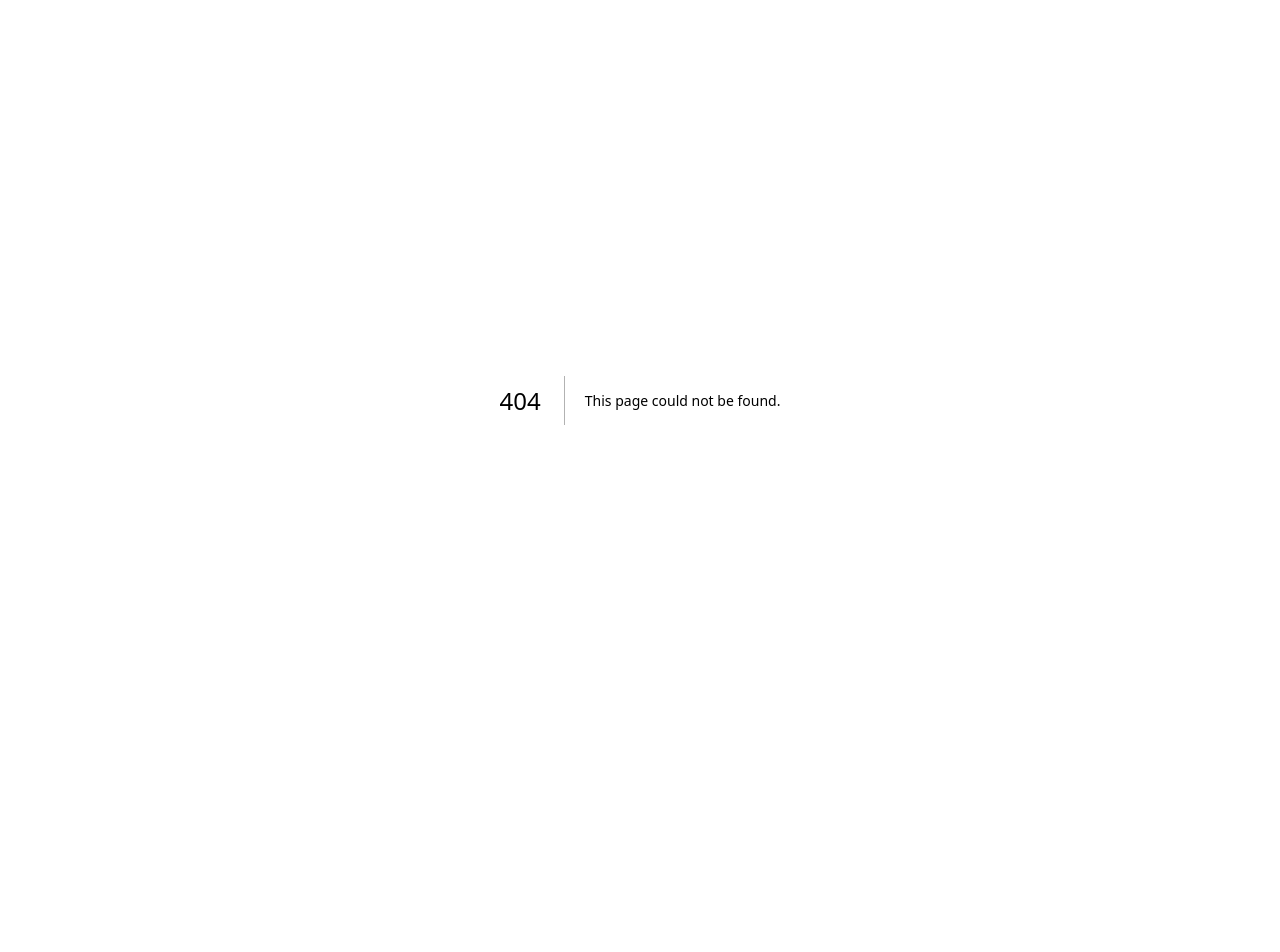
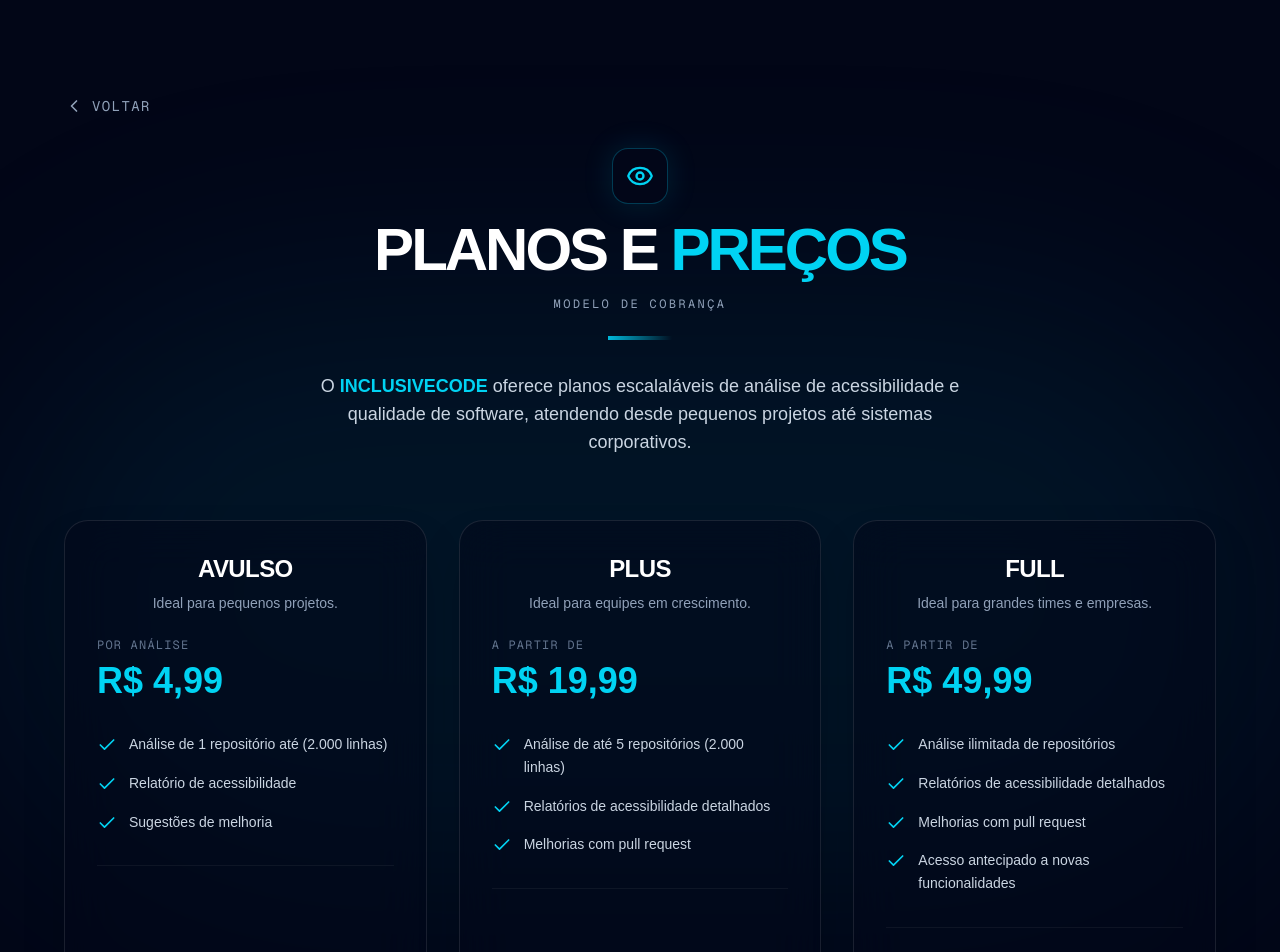
Before and after one commit to Murilo013/InclusiveCodeFront, a Next.js app: page /pricing in a window 1280 px wide. Before the commit this address had no page. Shown: the top 952 px of the page. Before the commit the page ends 800 px from the top, so only its background shows below. Built offline with nearby package versions, Linux system fonts and the light colour scheme.

Commit message:
fix history

```diff
--- a/app/analysis/page.tsx
+++ b/app/analysis/page.tsx
@@ -626,10 +626,7 @@
                   className="pointer-events-none opacity-0 group-hover:opacity-100 transition-opacity duration-150 absolute left-1/2 -translate-x-1/2 mt-2 w-150 bg-slate-800 text-sm text-slate-200 p-3 rounded shadow-lg z-50 break-words ml-36"
                 >
                   A pontuação de acessibilidade é calculada com base nos problemas encontrados no código.
-                  A pontuação e a classificação são fornecidas diretamente pelo backend.
 
-                  <br /><br />
-                  O frontend apenas exibe os valores retornados na análise.
                 </div>
               </div>
 
--- a/app/api/analyze/history/route.ts
+++ b/app/api/analyze/history/route.ts
@@ -1,31 +1,47 @@
 import { NextRequest, NextResponse } from 'next/server';
-import { UPSTREAM_BASE } from '../../../lib/upstream';
+
+function getApiBaseUrl(): string {
+  const value = process.env.API_BASE_URL?.trim();
+
+  if (!value) {
+    throw new Error('API_BASE_URL is not configured.');
+  }
+
+  return value;
+}
+
+function parseUpstreamResponse(raw: string): Record<string, unknown> | unknown[] {
+  if (!raw) {
+    return [];
+  }
+
+  try {
+    const data = JSON.parse(raw) as unknown;
+    return data && typeof data === 'object' ? (data as Record<string, unknown> | unknown[]) : [];
+  } catch {
+    return { message: raw };
+  }
+}
 
 export async function GET(req: NextRequest) {
-  const userId = req.nextUrl.searchParams.get('userId');
+  const userId = req.nextUrl.searchParams.get('userId')?.trim();
 
   if (!userId) {
     return NextResponse.json({ error: 'User ID required' }, { status: 400 });
   }
 
   try {
-    const upstream = await fetch(`${UPSTREAM_BASE}/api/analyze/history/me?userId=${userId}`, {
-      method: 'GET',
-      headers: { 'Content-Type': 'application/json' },
-    });
+    const upstream = await fetch(
+      `${getApiBaseUrl()}/api/analyze/history/me?userId=${encodeURIComponent(userId)}`,
+      {
+        method: 'GET',
+        headers: { 'Content-Type': 'application/json' },
+        cache: 'no-store',
+      }
+    );
 
     const raw = await upstream.text();
-
-    if (!raw) {
-      return NextResponse.json([], { status: 200 });
-    }
-
-    try {
-      const data = JSON.parse(raw);
-      return NextResponse.json(data, { status: upstream.status });
-    } catch {
-      return NextResponse.json({ message: raw }, { status: upstream.status });
-    }
+    return NextResponse.json(parseUpstreamResponse(raw), { status: upstream.status });
   } catch (err: unknown) {
     const message = err instanceof Error ? err.message : String(err);
     return NextResponse.json({ message: 'Failed to fetch history', detail: message }, { status: 502 });
--- /dev/null
+++ b/app/api/analyze/historys/route.ts
@@ -0,0 +1 @@
+export { GET } from "../history/route";
--- a/app/components/Sidebar.tsx
+++ b/app/components/Sidebar.tsx
@@ -1,6 +1,6 @@
 "use client";
 import React from 'react';
-import { X, User, BookOpenText } from 'lucide-react';
+import { X, User, BookOpenText, CreditCard } from 'lucide-react';
 import { useRouter } from 'next/navigation';
 import { clearStoredAuthUser } from '../lib/authUserSession';
 
@@ -71,6 +71,13 @@
             <div className="space-y-4">
               <h4 className="text-[10px] font-mono text-slate-600 uppercase tracking-widest px-2">Core_Settings</h4>
               <nav className="space-y-2">
+                <button
+                  onClick={() => goTo('/pricing')}
+                  className="cursor-pointer w-full flex items-center gap-4 px-4 py-3 rounded-xl bg-white/5 text-slate-300 hover:text-cyan-400 hover:bg-cyan-500/10 border border-white/5 transition-all group"
+                >
+                  <CreditCard className="w-5 h-5 text-slate-500 group-hover:text-cyan-400" />
+                  <span className="text-sm font-medium">Planos e Preços</span>
+                </button>
                 <button className="cursor-pointer w-full flex items-center gap-4 px-4 py-3 rounded-xl bg-white/5 text-slate-300 hover:text-cyan-400 hover:bg-cyan-500/10 border border-white/5 transition-all group">
                   <BookOpenText className="w-5 h-5 text-slate-500 group-hover:text-cyan-400" />
                   <span className="text-sm font-medium">Protocolos de acessibilidade</span>
--- /dev/null
+++ b/app/pricing/page.tsx
@@ -0,0 +1,148 @@
+"use client";
+
+import React from "react";
+import { Eye, Check, ChevronLeft } from "lucide-react";
+import { useRouter } from "next/navigation";
+
+export default function PricingPage() {
+  const router = useRouter();
+
+  const plans = [
+    {
+      name: "AVULSO",
+      description: "Ideal para pequenos projetos.",
+      price: "4,99",
+      period: "por análise",
+      features: [
+        "Análise de 1 repositório até (2.000 linhas)",
+        "Relatório de acessibilidade",
+        "Sugestões de melhoria",
+      ],
+    },
+    {
+      name: "PLUS",
+      description: "Ideal para equipes em crescimento.",
+      price: "19,99",
+      period: "a partir de",
+      features: [
+        "Análise de até 5 repositórios (2.000 linhas)",
+        "Relatórios de acessibilidade detalhados",
+        "Melhorias com pull request",
+      ],
+    },
+    {
+      name: "FULL",
+      description: "Ideal para grandes times e empresas.",
+      price: "49,99",
+      period: "a partir de",
+      features: [
+        "Análise ilimitada de repositórios",
+        "Relatórios de acessibilidade detalhados",
+        "Melhorias com pull request",
+        "Acesso antecipado a novas funcionalidades",
+      ],
+    },
+  ];
+
+  return (
+    <div className="min-h-screen flex flex-col items-center justify-start p-4 relative overflow-hidden bg-[#020617]">
+      {/* Gradient background */}
+      <div className="absolute top-1/2 left-1/2 -translate-x-1/2 -translate-y-1/2 w-full h-[600px] bg-cyan-600/10 blur-[120px] rounded-full pointer-events-none" />
+
+      <div className="w-full max-w-6xl z-10 mt-16 md:mt-20">
+        {/* Back Button */}
+        <button
+          onClick={() => router.back()}
+          className="mb-8 flex items-center gap-2 text-slate-400 hover:text-cyan-400 transition-colors group"
+        >
+          <ChevronLeft className="w-5 h-5 group-hover:-translate-x-1 transition-transform" />
+          <span className="text-sm font-mono uppercase tracking-widest">Voltar</span>
+        </button>
+
+        {/* Header */}
+        <div className="text-center mb-16 space-y-4">
+          <div className="inline-flex items-center justify-center w-14 h-14 rounded-2xl bg-slate-950 border border-cyan-500/30 shadow-[0_0_30px_rgba(6,182,212,0.15)] mb-4">
+            <Eye className="w-7 h-7 text-cyan-400" />
+          </div>
+
+          <h1 className="text-5xl md:text-6xl font-black text-white tracking-tighter uppercase">
+            Planos e <span className="text-cyan-400">Preços</span>
+          </h1>
+
+          <p className="text-slate-400 font-mono text-xs uppercase tracking-[0.2em]">
+            MODELO DE COBRANÇA
+          </p>
+
+          <div className="h-1 w-16 bg-gradient-to-r from-cyan-500 to-transparent mx-auto mt-6" />
+
+          <p className="text-slate-300 text-lg max-w-2xl mx-auto mt-8">
+            O <span className="font-bold text-cyan-400">INCLUSIVECODE</span> oferece planos escalaláveis de análise de acessibilidade e qualidade de software, atendendo desde pequenos projetos até sistemas corporativos.
+          </p>
+        </div>
+
+        {/* Plans Grid */}
+        <div className="grid grid-cols-1 md:grid-cols-3 gap-8 mb-16">
+          {plans.map((plan, index) => (
+            <div
+              key={index}
+              className="group relative bg-slate-950/50 backdrop-blur-xl border border-white/10 rounded-3xl p-8 shadow-2xl hover:shadow-[0_0_50px_rgba(6,182,212,0.2)] hover:border-cyan-500/30 transition-all duration-300 flex flex-col"
+            >
+              {/* Gradient overlay on hover */}
+              <div className="absolute inset-0 bg-gradient-to-br from-cyan-500/0 to-cyan-500/0 group-hover:from-cyan-500/5 group-hover:to-cyan-500/10 rounded-3xl transition-all duration-300 pointer-events-none" />
+
+              <div className="relative z-10 flex flex-col h-full">
+
+                {/* Plan Name */}
+                <h3 className="text-2xl font-black text-white mb-2 uppercase tracking-tight text-center">
+                  {plan.name}
+                </h3>
+
+                {/* Description */}
+                <p className="text-slate-400 text-sm mb-6 text-center">{plan.description}</p>
+
+                {/* Price */}
+                <div className="mb-8">
+                  <p className="text-slate-500 text-xs font-mono uppercase tracking-widest mb-2">
+                    {plan.period}
+                  </p>
+                  <div className="flex items-baseline gap-1">
+                    <span className="text-4xl font-black text-cyan-400">
+                      R$ {plan.price}
+                    </span>
+                  </div>
+                </div>
+
+                {/* Features */}
+                <div className="space-y-4 mb-8 pb-8 border-b border-white/5">
+                  {plan.features.map((feature, featureIndex) => (
+                    <div
+                      key={featureIndex}
+                      className="flex items-start gap-3 group/feature"
+                    >
+                      <Check className="w-5 h-5 text-cyan-400 mt-0.5 flex-shrink-0" />
+                      <span className="text-slate-300 text-sm leading-relaxed">
+                        {feature}
+                      </span>
+                    </div>
+                  ))}
+                </div>
+
+                {/* CTA Button - using mt-auto to push to bottom */}
+                <button className="mt-auto w-full py-3.5 bg-gradient-to-r from-cyan-600 to-cyan-500 text-white text-sm font-bold uppercase tracking-[0.15em] rounded-xl hover:shadow-[0_0_30px_rgba(6,182,212,0.4)] transition-all duration-300 group-hover:shadow-[0_0_30px_rgba(6,182,212,0.4)] hover:from-cyan-500 hover:to-cyan-400">
+                  {index === 0 ? "Comprar Análise" : "Assinar Plano"}
+                </button>
+              </div>
+            </div>
+          ))}
+        </div>
+
+        {/* Additional Info */}
+        <div className="text-center pb-12">
+          <p className="text-slate-500 text-sm">
+            Dúvidas? Entre em contato com nosso time de suporte
+          </p>
+        </div>
+      </div>
+    </div>
+  );
+}
--- a/app/profile/page.tsx
+++ b/app/profile/page.tsx
@@ -1,6 +1,6 @@
 "use client";
 
-import { useEffect, useState } from "react";
+import { useCallback, useEffect, useState } from "react";
 import { useRouter } from "next/navigation";
 import PasswordRecoveryModal from "../components/PasswordRecoveryModal";
 import {
@@ -22,6 +22,15 @@
 
 type ScoreRingProps = {
   score?: number;
+};
+
+type AnalysisLog = {
+  id?: string;
+  repoUrl?: string;
+  createdAt?: string;
+  rawJson?: string;
+  score?: number;
+  scoreLabel?: string;
 };
 
 function clamp(value: number, min: number, max: number) {
@@ -159,7 +168,7 @@
   const [email, setEmail] = useState("");
   const [showRecoveryNotice, setShowRecoveryNotice] = useState(false);
   const [recoveryOpen, setRecoveryOpen] = useState(false);
-  const [analyses, setAnalyses] = useState<Array<{ id?: string; repoUrl?: string; createdAt?: string; rawJson?: string; score?: number; scoreLabel?: string }>>([]);
+  const [analyses, setAnalyses] = useState<AnalysisLog[]>([]);
   const [isLoadingAnalyses, setIsLoadingAnalyses] = useState(false);
   const [isLinkingGithub, setIsLinkingGithub] = useState(false);
   const [isGithubLinked, setIsGithubLinked] = useState(false);
@@ -173,6 +182,24 @@
   const [upgradeMessage, setUpgradeMessage] = useState<string | null>(null);
   const [showUpgradeCodePrompt, setShowUpgradeCodePrompt] = useState(false);
   const [upgradeCode, setUpgradeCode] = useState("");
+
+  const resolveHistoryUserId = useCallback((user?: AuthUserSession | null) => {
+    const candidates = [
+      user?.userId,
+      typeof window !== "undefined" ? sessionStorage.getItem("auth_user_id") : null,
+      typeof window !== "undefined" ? sessionStorage.getItem("userId") : null,
+      typeof window !== "undefined" ? sessionStorage.getItem("UserId") : null,
+      typeof window !== "undefined" ? sessionStorage.getItem("github_linked_user_id") : null,
+    ];
+
+    for (const candidate of candidates) {
+      if (typeof candidate === "string" && candidate.trim().length > 0) {
+        return candidate.trim();
+      }
+    }
+
+    return "";
+  }, []);
 
   const parseScore = (item: Record<string, unknown>) => {
     if (typeof item.score === "number") {
@@ -261,6 +288,84 @@
 
     return undefined;
   };
+
+  const normalizeAnalysesHistory = useCallback(
+    (data: Record<string, unknown> | unknown[]): AnalysisLog[] => {
+      const source: unknown[] = Array.isArray(data)
+        ? data
+        : Array.isArray(data.analyses)
+          ? data.analyses
+          : [];
+
+      return source
+        .filter((item: unknown): item is Record<string, unknown> =>
+          !!item && typeof item === "object"
+        )
+        .map((item: Record<string, unknown>) => ({
+          id:
+            typeof item.id === "string" || typeof item.id === "number"
+              ? String(item.id)
+              : typeof item.Id === "string" || typeof item.Id === "number"
+                ? String(item.Id)
+                : undefined,
+          repoUrl:
+            typeof item.repoUrl === "string"
+              ? item.repoUrl
+              : typeof item.RepoUrl === "string"
+                ? item.RepoUrl
+                : undefined,
+          createdAt:
+            typeof item.createdAt === "string"
+              ? item.createdAt
+              : typeof item.CreatedAt === "string"
+                ? item.CreatedAt
+                : undefined,
+          rawJson:
+            typeof item.rawJson === "string"
+              ? item.rawJson
+              : typeof item.RawJson === "string"
+                ? item.RawJson
+                : undefined,
+          score: parseScore(item),
+          scoreLabel: parseScoreLabel(item),
+        }));
+    },
+    []
+  );
+
+  const loadAnalysesHistory = useCallback(
+    async (userId?: string | null) => {
+      const normalizedUserId = userId?.trim();
+
+      if (!normalizedUserId) {
+        setAnalyses([]);
+        return;
+      }
+
+      setIsLoadingAnalyses(true);
+
+      try {
+        const response = await fetch(
+          `/api/analyze/history?userId=${encodeURIComponent(normalizedUserId)}`,
+          { cache: "no-store" }
+        );
+        const data = (await response.json()) as Record<string, unknown> | unknown[];
+
+        if (!response.ok) {
+          setAnalyses([]);
+          return;
+        }
+
+        setAnalyses(normalizeAnalysesHistory(data));
+      } catch (err) {
+        console.error("Erro ao buscar histórico:", err);
+        setAnalyses([]);
+      } finally {
+        setIsLoadingAnalyses(false);
+      }
+    },
+    [normalizeAnalysesHistory]
+  );
 
   const formatDateMinusThreeHours = (value?: string) => {
     if (!value) {
@@ -450,7 +555,7 @@
     setGithubLinkMessage(null);
 
     try {
-      const storedUserId = getStoredAuthUser()?.userId;
+      const storedUserId = getStoredAuthUser()?.userId ?? "";
 
       setIsLinkingGithub(true);
 
@@ -505,17 +610,26 @@
         }
 
         applyUserState(storedUser);
+        const initialHistoryUserId = resolveHistoryUserId(storedUser);
+        void loadAnalysesHistory(initialHistoryUserId);
 
         let effectiveUser = storedUser;
 
         if (storedUser.email) {
           const refreshed = await refreshUserProfile(storedUser.email, storedUser.username);
           if (refreshed) {
-            effectiveUser = refreshed;
+            effectiveUser = {
+              ...refreshed,
+              userId: refreshed.userId ?? storedUser.userId,
+            };
+
+            if (!refreshed.userId && storedUser.userId) {
+              setStoredAuthUser({ userId: storedUser.userId });
+            }
           }
         }
 
-        const storedUserId = effectiveUser?.userId ?? "";
+        const storedUserId = resolveHistoryUserId(effectiveUser);
         const githubToken = sessionStorage.getItem("github_access_token");
         const linkedUserId = sessionStorage.getItem("github_linked_user_id");
         const storedGithubUsername = sessionStorage.getItem("github_username") ?? "";
@@ -532,57 +646,8 @@
           setGithubUsername("");
         }
 
-        // Fetch analyses history
-        if (storedUserId) {
-          setIsLoadingAnalyses(true);
-          fetch(`/api/analyze/history?userId=${storedUserId}`)
-            .then((res) => res.json())
-            .then((data) => {
-              const source: unknown[] = Array.isArray(data)
-                ? data
-                : data.analyses && Array.isArray(data.analyses)
-                  ? data.analyses
-                  : [];
-
-              const normalized = source
-                .filter((item: unknown): item is Record<string, unknown> =>
-                  !!item && typeof item === "object"
-                )
-                .map((item: Record<string, unknown>) => ({
-                  id:
-                    typeof item.id === "string" || typeof item.id === "number"
-                      ? String(item.id)
-                      : typeof item.Id === "string" || typeof item.Id === "number"
-                        ? String(item.Id)
-                        : undefined,
-                  repoUrl:
-                    typeof item.repoUrl === "string"
-                      ? item.repoUrl
-                      : typeof item.RepoUrl === "string"
-                        ? item.RepoUrl
-                        : undefined,
-                  createdAt:
-                    typeof item.createdAt === "string"
-                      ? item.createdAt
-                      : typeof item.CreatedAt === "string"
-                        ? item.CreatedAt
-                        : undefined,
-                  rawJson:
-                    typeof item.rawJson === "string"
-                      ? item.rawJson
-                      : typeof item.RawJson === "string"
-                        ? item.RawJson
-                        : undefined,
-                  score: parseScore(item),
-                  scoreLabel: parseScoreLabel(item),
-                }));
-
-              setAnalyses(normalized);
-            })
-            .catch((err) => console.error("Erro ao buscar histórico:", err))
-            .finally(() => setIsLoadingAnalyses(false));
-        } else {
-          setAnalyses([]);
+        if (storedUserId !== initialHistoryUserId) {
+          void loadAnalysesHistory(storedUserId);
         }
       } catch {
         router.replace("/login");
@@ -590,7 +655,21 @@
     };
 
     void bootstrapProfile();
-  }, [router]);
+  }, [loadAnalysesHistory, resolveHistoryUserId, router]);
+
+  useEffect(() => {
+    const refreshHistoryOnPageShow = () => {
+      const storedUser = getStoredAuthUser();
+      const storedUserId = resolveHistoryUserId(storedUser);
+      void loadAnalysesHistory(storedUserId);
+    };
+
+    window.addEventListener("pageshow", refreshHistoryOnPageShow);
+
+    return () => {
+      window.removeEventListener("pageshow", refreshHistoryOnPageShow);
+    };
+  }, [loadAnalysesHistory, resolveHistoryUserId]);
 
   useEffect(() => {
     if (!showRecoveryNotice) {
@@ -759,11 +838,11 @@
               </p>
               <button
                 type="button"
-                onClick={handleOpenUpgradePrompt}
-                disabled={isUpgradingPro || isProUser}
+                onClick={() => router.push('/pricing')}
+                disabled={isUpgradingPro}
                 className="w-full py-2 bg-white text-slate-950 text-[10px] font-black uppercase tracking-widest rounded-lg hover:bg-cyan-400 transition-colors cursor-pointer disabled:opacity-70 disabled:cursor-not-allowed"
               >
-                {isProUser ? "Plano Pro Ativo" : isUpgradingPro ? "Ativando..." : "Virar Pro"}
+                {isProUser ? "Plano Pro Ativo" : isUpgradingPro ? "Ativando..." : "Consulte Planos"}
               </button>
 
               {isRefreshingProfile ? (
```
